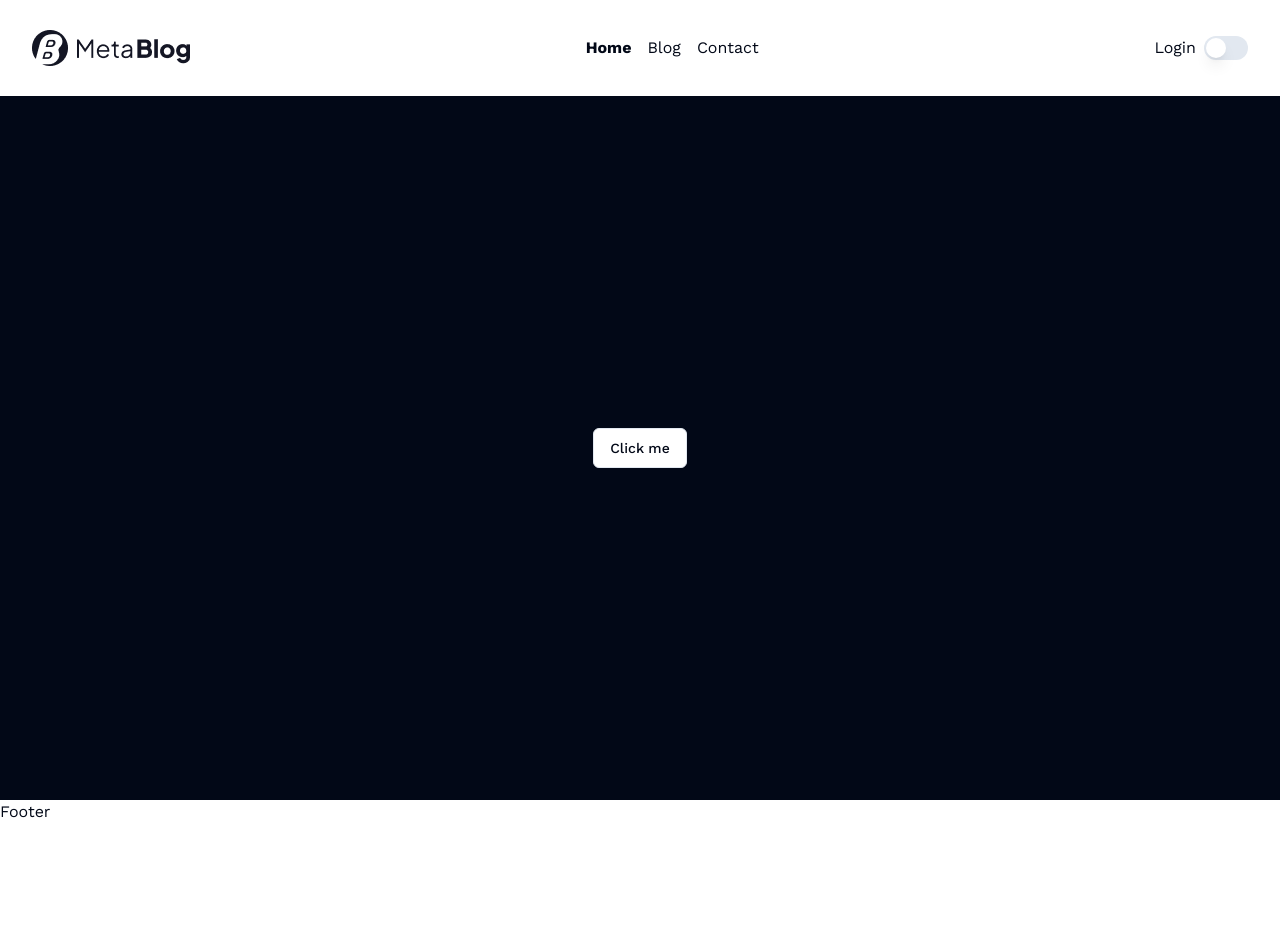
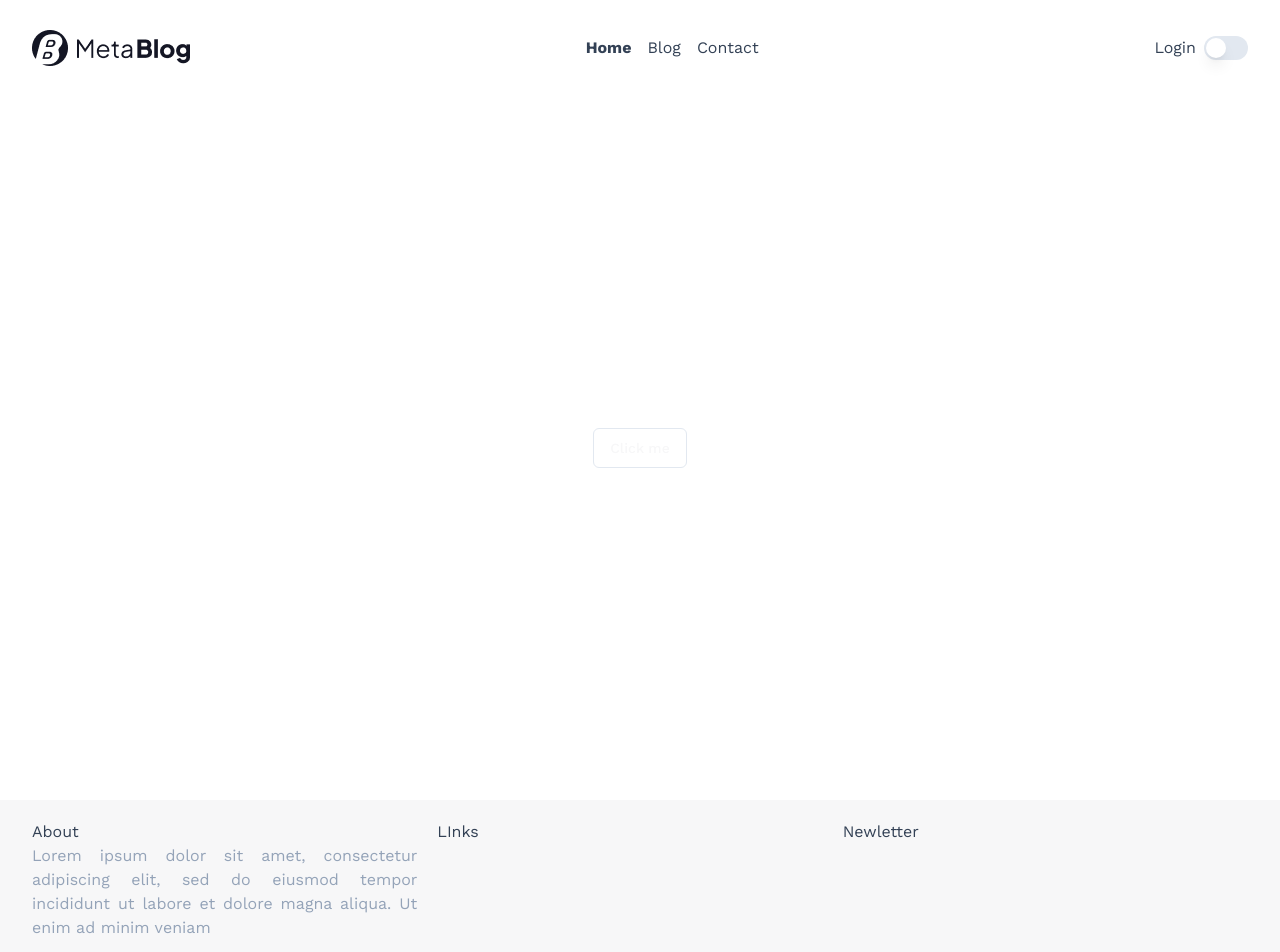
Before and after one commit to asif03/mern-dashboard, a React (Vite) app in the folder blog/: page / in a window 1280 px wide. Shown: the top 952 px of the page. Before the commit the page ends 824 px from the top, so only its background shows below. Built offline with nearby package versions, Linux system fonts and the light colour scheme.

Commit message:
code update

```diff
--- a/blog/src/components/Layout.tsx
+++ b/blog/src/components/Layout.tsx
@@ -8,12 +8,12 @@ const Layout = () => {
       <header className="h-24 bg-background dark:bg-background">
         <Header />
       </header>
-      <main className="bg-foreground dark:bg-foreground h-[calc(100vh-6rem)]">
+      <main className="bg-background dark:bg-background h-[calc(100vh-6rem)]">
         <div className="w-full h-full flex justify-center items-center">
           <Outlet />
         </div>
       </main>
-      <footer className="w-full h-auto flex ">
+      <footer className="w-full h-auto flex bg-foreground dark:bg-foreground min-h-14">
         <Footer />
       </footer>
     </div>
--- a/blog/src/components/footer/Footer.tsx
+++ b/blog/src/components/footer/Footer.tsx
@@ -1,5 +1,21 @@
 const Footer = () => {
-  return <div className="w-full ">Footer</div>;
+  return (
+    <div className="w-full container py-5">
+      <div className="w-full flex flex-col lg:flex-row justify-between text-slate-700  dark:text-slate-100">
+        <div className="lg:w-1/3 w-full lg:pr-5 pr-0">
+          <h4>About</h4>
+          <p className="text-justify text-slate-400">
+            Lorem ipsum dolor sit amet, consectetur adipiscing elit, sed do
+            eiusmod tempor incididunt ut labore et dolore magna aliqua. Ut enim
+            ad minim veniam
+          </p>
+        </div>
+        <div className="lg:w-1/3 w-full"> LInks</div>
+        <div className="lg:w-1/3 w-full">Newletter</div>
+      </div>
+      <div></div>
+    </div>
+  );
 };
 
 export default Footer;
--- a/blog/src/components/nav/Navbar.tsx
+++ b/blog/src/components/nav/Navbar.tsx
@@ -41,7 +41,7 @@ const Navbar = () => {
     navigate("/");
   };
   return (
-    <div className="w-full container h-24 flex justify-between items-center font-sans bg-white dark:bg-black">
+    <div className="w-full container h-24 flex justify-between items-center font-sans text-slate-700 dark:text-slate-100">
       <Logo />
       <ul className="flex gap-4">
         <li className="inline-block">
--- a/blog/src/index.css
+++ b/blog/src/index.css
@@ -6,7 +6,7 @@
 @layer base {
   :root {
     --background: 0 0% 100%;
-    --foreground: 222.2 84% 4.9%;
+    --foreground: 240 6% 97%;
 
     --card: 0 0% 100%;
     --card-foreground: 222.2 84% 4.9%;
@@ -37,8 +37,8 @@
   }
 
   .dark {
-    --background: 222.2 84% 4.9%;
-    --foreground: 210 40% 98%;
+    --background: 233 27% 13%;
+    --foreground: 233 29% 11%;
 
     --card: 222.2 84% 4.9%;
     --card-foreground: 210 40% 98%;
```
